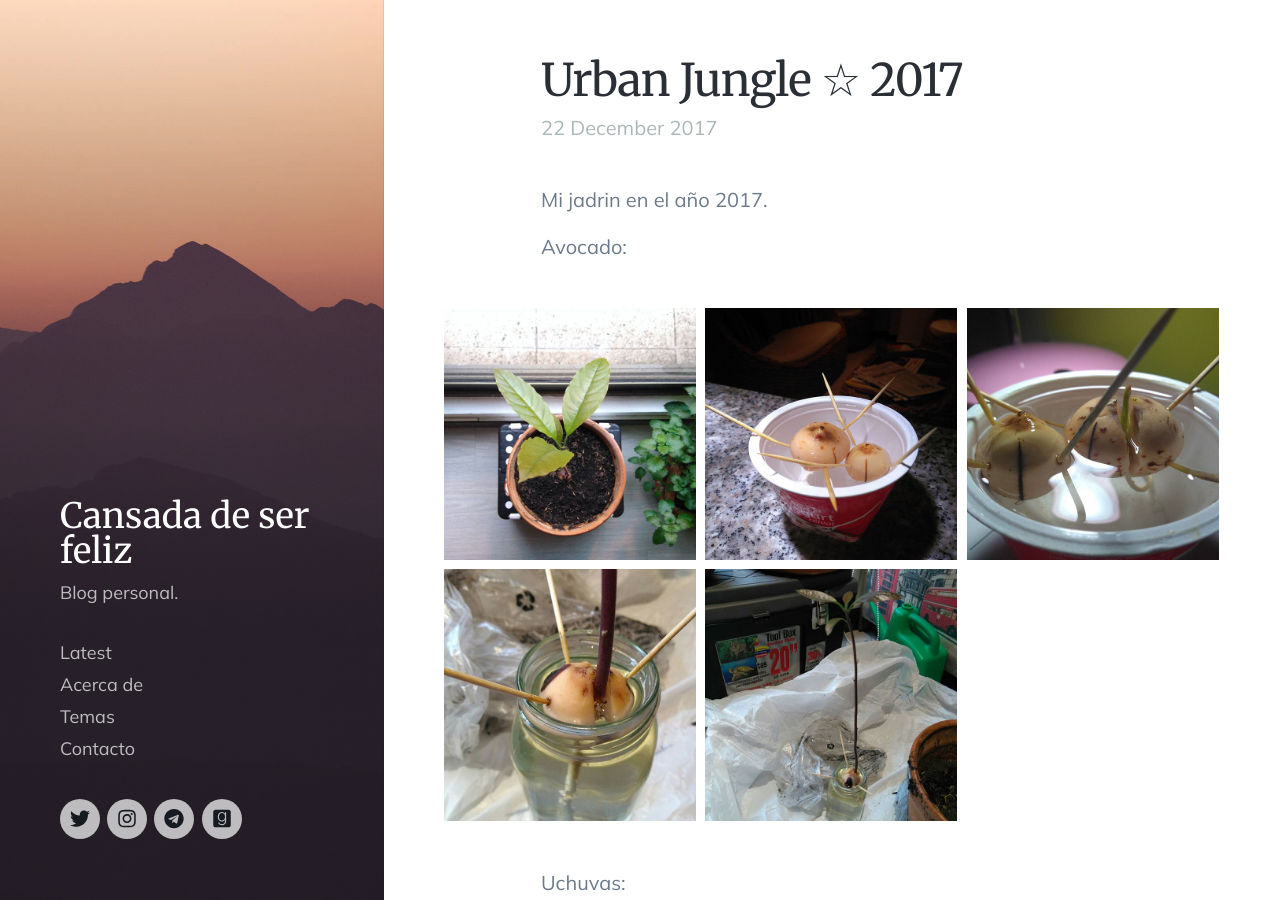
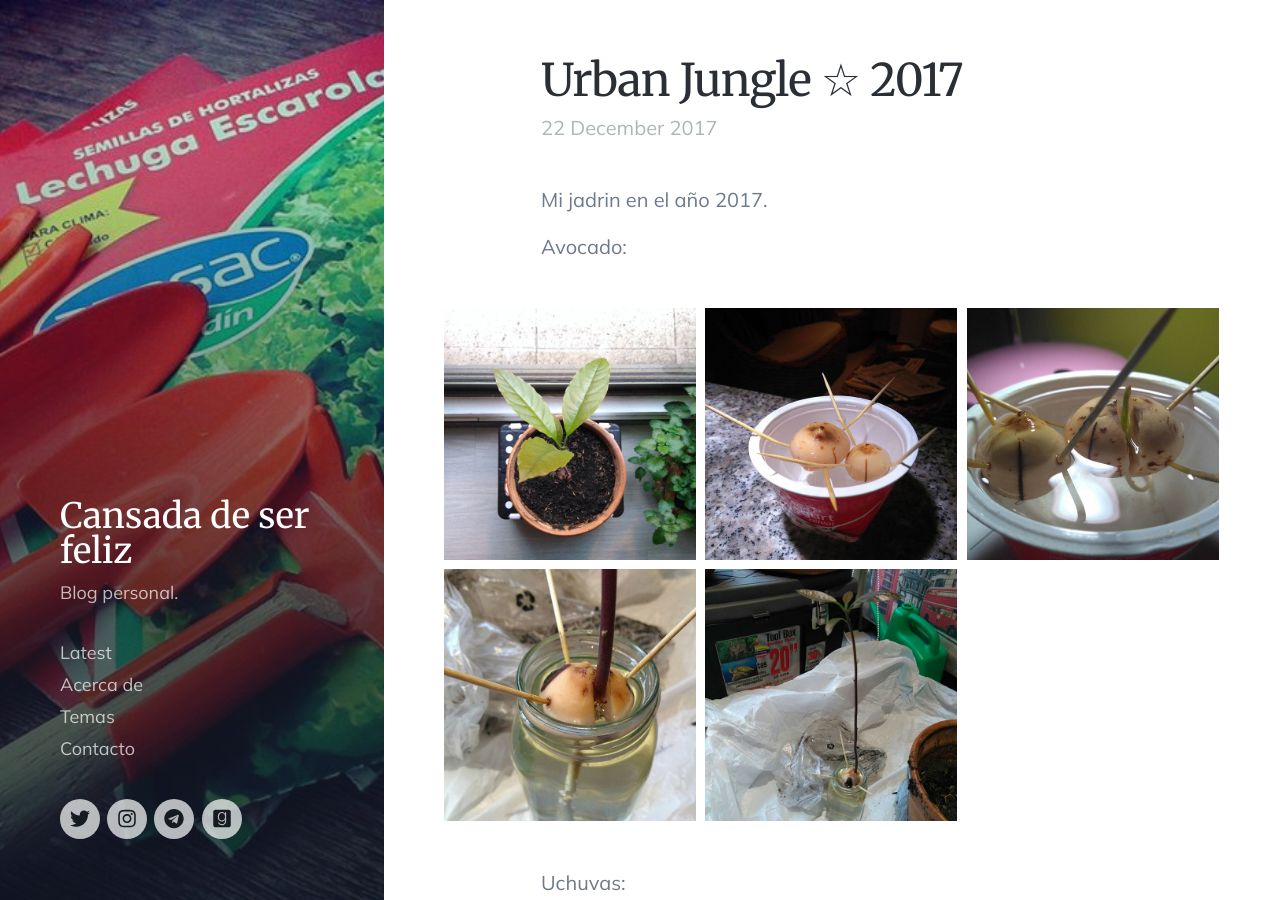
Before and after one commit to vero4karu/cansadadeserfeliz.github.io, a Jekyll site: the page built from _posts/2017-12-21-urban-jungle-2017.markdown, in a window 1280 px wide and 900 px high. Built offline with Jekyll 4.4.1, drawn with Linux system fonts in a browser that asks for light colours; nearby versions of some CDN libraries; comment, search, counter and statistics services are not loaded.

Commit message:
Update post bg image

```diff
--- a/_posts/2017-12-21-urban-jungle-2017.markdown
+++ b/_posts/2017-12-21-urban-jungle-2017.markdown
@@ -3,7 +3,7 @@ layout: post
 title: "Urban Jungle ☆ 2017"
 date: 2017-12-21 19:05:34 -0500
 comments: true
-featured_image: '/images/demo/demo-square.jpg'
+featured_image: '/images/urban-jungle/herramientas.jpg'
 disqus_identifier: 5b5fb9bb-66c8-4286-bcc6-d2d59d4f9f70
 categories:
 - Jardinería
```
